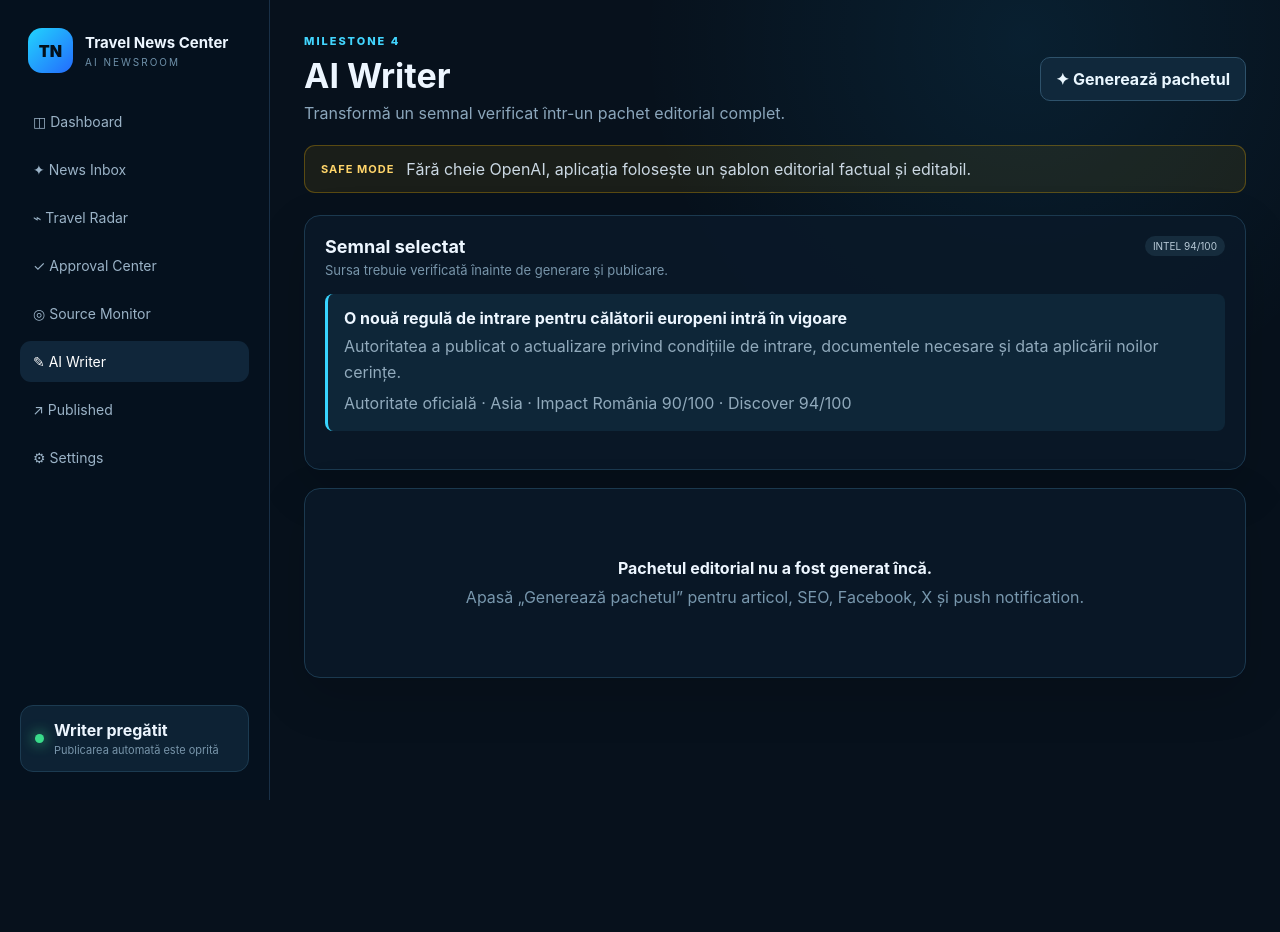
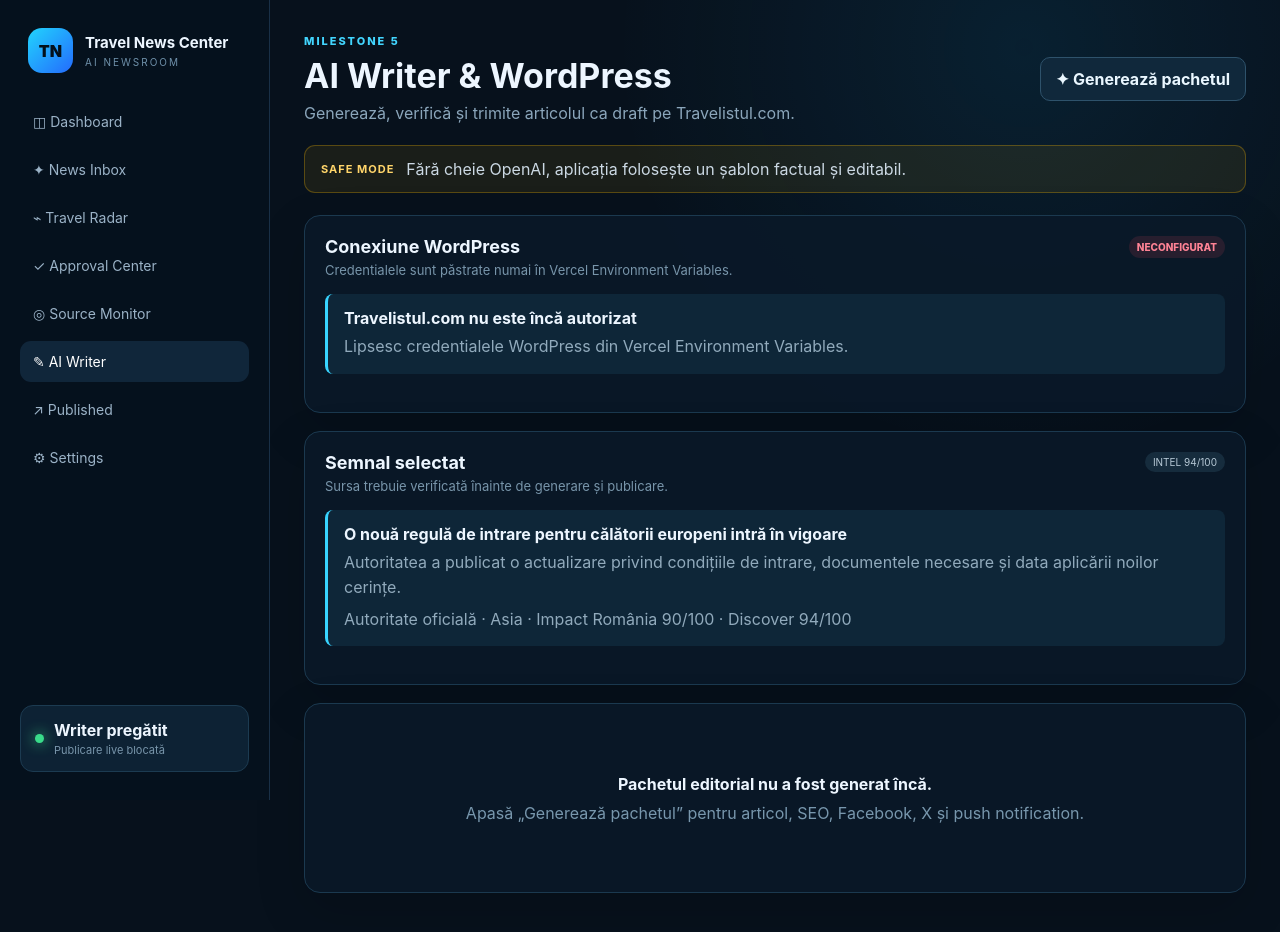
Before and after one commit to ypyjk22rtz-bot/travel-news-center, a Next.js app: page /writer in a window 1280 px wide. Shown: the top 932 px of the page. Before the commit the page ends 800 px from the top, so only its background shows below. Built offline with nearby package versions, Linux system fonts and the light colour scheme.

Commit message:
Connect AI Writer to draft-only WordPress publisher

```diff
--- a/app/writer/page.tsx
+++ b/app/writer/page.tsx
@@ -1,6 +1,6 @@
 "use client";
 
-import { useState } from "react";
+import { useEffect, useState } from "react";
 import Link from "next/link";
 import type { EditorialPackage } from "@/lib/ai-writer";
 import type { IntelligenceResult } from "@/lib/intelligence-engine";
@@ -24,14 +24,35 @@ const sample: IntelligenceResult = {
   reasons: ["Afectează călătorii europeni, inclusiv românii.", "Categoria Vize are utilitate practică ridicată.", "Sursa este oficială."],
 };
 
+type WordPressState = {
+  configured: boolean;
+  connected: boolean;
+  livePublishing: boolean;
+  defaultStatus?: string;
+  message?: string;
+  user?: { name: string };
+};
+
 export default function WriterPage() {
   const [editorial, setEditorial] = useState<EditorialPackage | null>(null);
   const [mode, setMode] = useState("");
   const [loading, setLoading] = useState(false);
+  const [publishing, setPublishing] = useState(false);
   const [activeTab, setActiveTab] = useState<"article" | "seo" | "social">("article");
+  const [wordpress, setWordpress] = useState<WordPressState | null>(null);
+  const [notice, setNotice] = useState("");
+  const [draftLink, setDraftLink] = useState("");
+
+  useEffect(() => {
+    fetch("/api/wordpress/status")
+      .then(async (response) => ({ ok: response.ok, data: await response.json() }))
+      .then(({ data }) => setWordpress(data))
+      .catch(() => setWordpress({ configured: false, connected: false, livePublishing: false, message: "Status indisponibil." }));
+  }, []);
 
   async function generate() {
     setLoading(true);
+    setNotice("");
     try {
       const response = await fetch("/api/writer", {
         method: "POST",
@@ -43,6 +64,28 @@ export default function WriterPage() {
       setMode(payload.mode ?? "template");
     } finally {
       setLoading(false);
+    }
+  }
+
+  async function sendDraft() {
+    if (!editorial) return;
+    setPublishing(true);
+    setNotice("");
+    setDraftLink("");
+    try {
+      const response = await fetch("/api/wordpress/draft", {
+        method: "POST",
+        headers: { "Content-Type": "application/json" },
+        body: JSON.stringify({ editorial, status: "draft" }),
+      });
+      const payload = await response.json();
+      if (!response.ok) throw new Error(payload.error || "Draftul nu a putut fi creat.");
+      setNotice(`Draft creat în Travelistul.com, ID ${payload.post.id}.`);
+      setDraftLink(payload.post.editLink || payload.post.link || "");
+    } catch (error) {
+      setNotice(error instanceof Error ? error.message : "Eroare la trimiterea draftului.");
+    } finally {
+      setPublishing(false);
     }
   }
 
@@ -60,16 +103,24 @@ export default function WriterPage() {
           <a>↗ Published</a>
           <a>⚙ Settings</a>
         </nav>
-        <div className="system"><i></i><div><strong>Writer pregătit</strong><small>Publicarea automată este oprită</small></div></div>
+        <div className="system"><i></i><div><strong>Writer pregătit</strong><small>Publicare live blocată</small></div></div>
       </aside>
 
       <section className="content">
         <header className="topbar">
-          <div><p className="eyebrow">MILESTONE 4</p><h1>AI Writer</h1><span>Transformă un semnal verificat într-un pachet editorial complet.</span></div>
+          <div><p className="eyebrow">MILESTONE 5</p><h1>AI Writer & WordPress</h1><span>Generează, verifică și trimite articolul ca draft pe Travelistul.com.</span></div>
           <button onClick={generate} disabled={loading}>{loading ? "Se generează..." : "✦ Generează pachetul"}</button>
         </header>
 
-        <div className="notice"><strong>{mode === "ai" ? "OPENAI" : "SAFE MODE"}</strong><span>{mode === "ai" ? "Conținut generat prin modelul AI configurat." : "Fără cheie OpenAI, aplicația folosește un șablon editorial factual și editabil."}</span></div>
+        <div className="notice"><strong>{mode === "ai" ? "OPENAI" : "SAFE MODE"}</strong><span>{mode === "ai" ? "Conținut generat prin modelul AI configurat." : "Fără cheie OpenAI, aplicația folosește un șablon factual și editabil."}</span></div>
+
+        <section className="panel">
+          <div className="panelTitle"><div><h2>Conexiune WordPress</h2><p>Credentialele sunt păstrate numai în Vercel Environment Variables.</p></div><span className={wordpress?.connected ? "sourceOk" : "sourceError"}>{wordpress?.connected ? "CONECTAT" : "NECONFIGURAT"}</span></div>
+          <div className="sourceBox">
+            <strong>{wordpress?.connected ? `Travelistul.com · ${wordpress.user?.name ?? "utilizator autorizat"}` : "Travelistul.com nu este încă autorizat"}</strong>
+            <p>{wordpress?.connected ? `Status implicit: ${wordpress.defaultStatus ?? "draft"}. Publicarea live: ${wordpress.livePublishing ? "activată" : "blocată"}.` : wordpress?.message ?? "Se verifică legătura cu WordPress..."}</p>
+          </div>
+        </section>
 
         <section className="panel">
           <div className="panelTitle"><div><h2>Semnal selectat</h2><p>Sursa trebuie verificată înainte de generare și publicare.</p></div><span className="status">INTEL {sample.totalScore}/100</span></div>
@@ -103,8 +154,13 @@ export default function WriterPage() {
             <label>X<textarea value={editorial.x} onChange={(event) => setEditorial({ ...editorial, x: event.target.value })} /></label>
             <label>Push title<input value={editorial.pushTitle} onChange={(event) => setEditorial({ ...editorial, pushTitle: event.target.value })} /></label>
             <label>Push body<textarea value={editorial.pushBody} onChange={(event) => setEditorial({ ...editorial, pushBody: event.target.value })} /></label>
-            <div className="actions"><button>Copiază textele</button><button className="primary">Pregătește draft WordPress</button></div>
           </section>}
+
+          <section className="panel publishPanel">
+            <div className="panelTitle"><div><h2>Trimitere controlată</h2><p>Butonul creează numai un draft. Nu publică articolul live.</p></div></div>
+            <div className="actions"><button className="primary" onClick={sendDraft} disabled={publishing || !wordpress?.connected}>{publishing ? "Se trimite..." : "Trimite draft pe Travelistul.com"}</button></div>
+            {notice && <div className="publishMessage"><strong>{notice}</strong>{draftLink && <a href={draftLink} target="_blank" rel="noreferrer">Deschide draftul în WordPress ↗</a>}</div>}
+          </section>
         </>}
       </section>
     </main>
```
